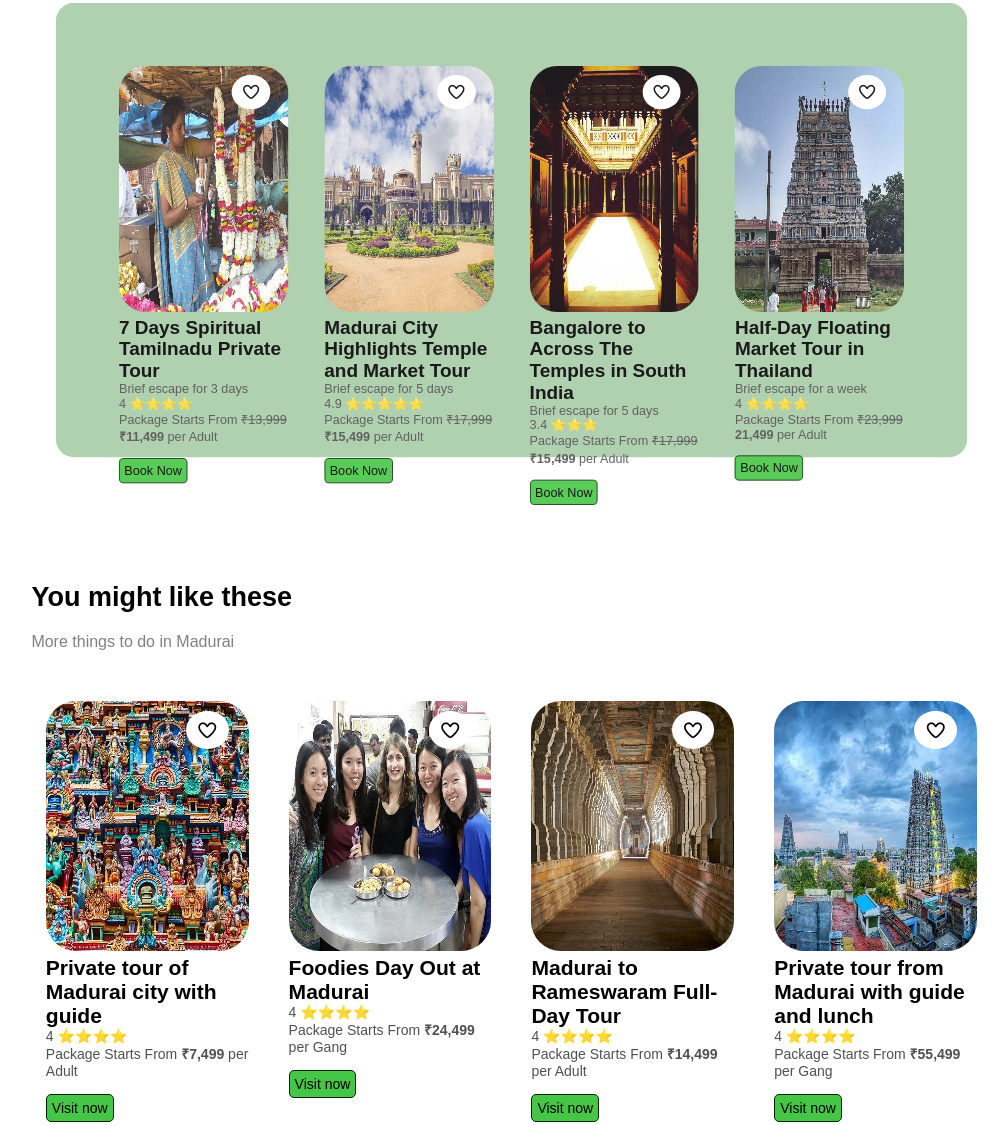
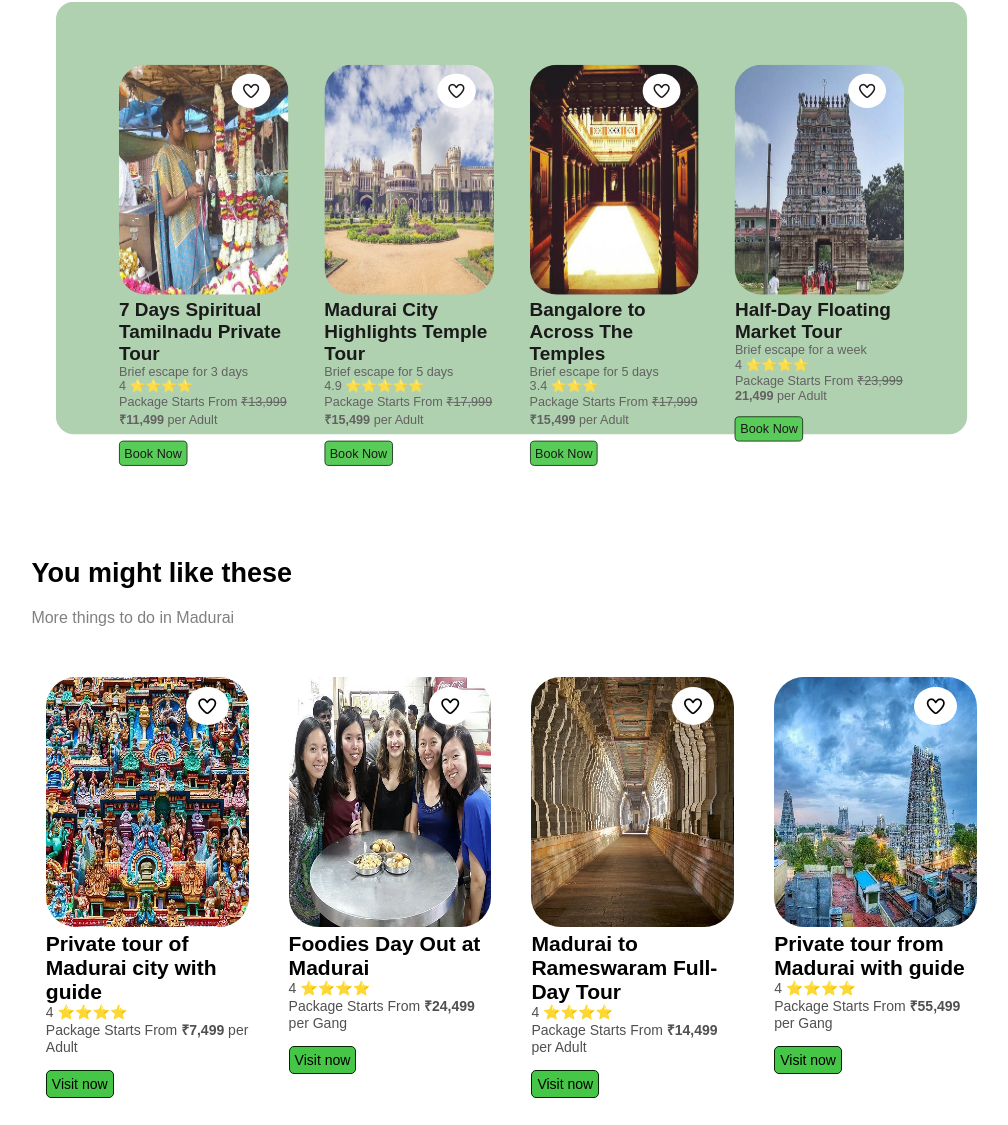
Before and after one commit to Srimathy-J/tripadvisor-clone, a plain HTML site: page index.html in a window 1280 px wide. Shown: the part 1816-2941 px from the top of the page, without its empty margins (135-1143 px from the left). Drawn offline with Linux system fonts and the light colour scheme; a web font is replaced by a local one.

```diff
--- a/index.html
+++ b/index.html
@@ -126,7 +126,7 @@
 
             <div class="card-container__card1">
                 <img src="./images/image7.jpg" alt="">
-                <h3>Madurai City Highlights Temple and Market Tour</h3>
+                <h3>Madurai City Highlights Temple Tour</h3>
                 <p>Brief escape for 5 days</p>
                 <p>4.9 ⭐⭐⭐⭐⭐</p>
                 <p>Package Starts From <del>₹17,999</del> <b>₹15,499</b> per Adult</p>
@@ -136,7 +136,7 @@
 
             <div class="card-container__card1">
                 <img src="./images/image8.jpg">
-                <h3>Bangalore to Across The Temples in South India</h3>
+                <h3>Bangalore to Across The Temples</h3>
                 <p>Brief escape for 5 days</p>
                 <p>3.4 ⭐⭐⭐</p>
                 <p>Package Starts From <del>₹17,999</del> <b>₹15,499</b> per Adult</p>
@@ -146,7 +146,7 @@
 
             <div class="card-container__card1">
                 <img src="./images/image9.jpg">
-                <h3>Half-Day Floating Market Tour in Thailand</h3>
+                <h3>Half-Day Floating Market Tour</h3>
                 <p>Brief escape for a week</p>
                 <p>4 ⭐⭐⭐⭐</p>
                 <p>Package Starts From <del>₹23,999</del> <b>21,499</b> per Adult</p>
@@ -193,7 +193,7 @@
 
             <div class="card-container1__card1">
                 <img src="./images/image13.jpg">
-                <h3>Private tour from Madurai with guide and lunch</h3>
+                <h3>Private tour from Madurai with guide</h3>
                 <p>4 ⭐⭐⭐⭐</p>
                 <p>Package Starts From <b>₹55,499</b> per Gang</p>
                 <i class="fa-regular fa-heart" style="color: #000000;"></i>
```
